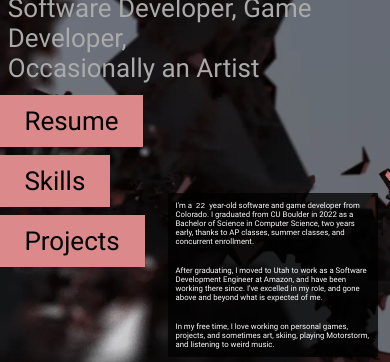
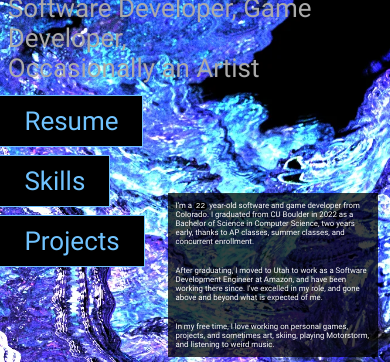
Before and after one commit to jchabin/mainportfolio, a website: page index.html in a window 390 px wide. Shown: the part 344-706 px from the top of the page. Drawn offline with Linux system fonts and the light colour scheme.

Commit message:
New backgrounds, some excluded from mobile devices...

```diff
--- a/index.html
+++ b/index.html
@@ -58,16 +58,32 @@
       {
         src: "mainbg6.webp",
         accent: "#DB898A",
-        light: true
-      }
+        light: true,
+        nomobile: true
+      },
       // {
       //   src: "mainbg7.webp",
       //   accent: "#FFD46A",
       //   light: true
-      // }
+      // },
+      {
+        src: "mainbg8.webp",
+        accent: "#668CFF",
+        light: false
+      },
+      {
+        src: "mainbg9.webp",
+        accent: "#70C3FF",
+        light: false,
+        nomobile: true
+      }
     ];
 
-    const selectedBG = BGs[Math.floor(Math.random() * BGs.length)];
+    var mobile = navigator.userAgent.match("Mobile")!=null||navigator.userAgent.match("Linux;")!=null;
+
+    var selectedBG;
+    while(!selectedBG || (mobile && selectedBG.nomobile))
+      selectedBG = BGs[Math.floor(Math.random() * BGs.length)];
     let bgStyle = document.createElement("STYLE");
     bgStyle.innerHTML = `
       .slide.one{
@@ -3476,7 +3492,6 @@ function swap(id){
       </div>
     </div>
     <script>
-      var mobile = navigator.userAgent.match("Mobile")!=null||navigator.userAgent.match("Linux;")!=null;
       document.getElementById("mobilestyle").disabled = !mobile;
 
       var tagSearch = -1;
```
Also changed, not shown: images/mainbg8.webp (added), images/mainbg9.webp (added), 2 other files.
